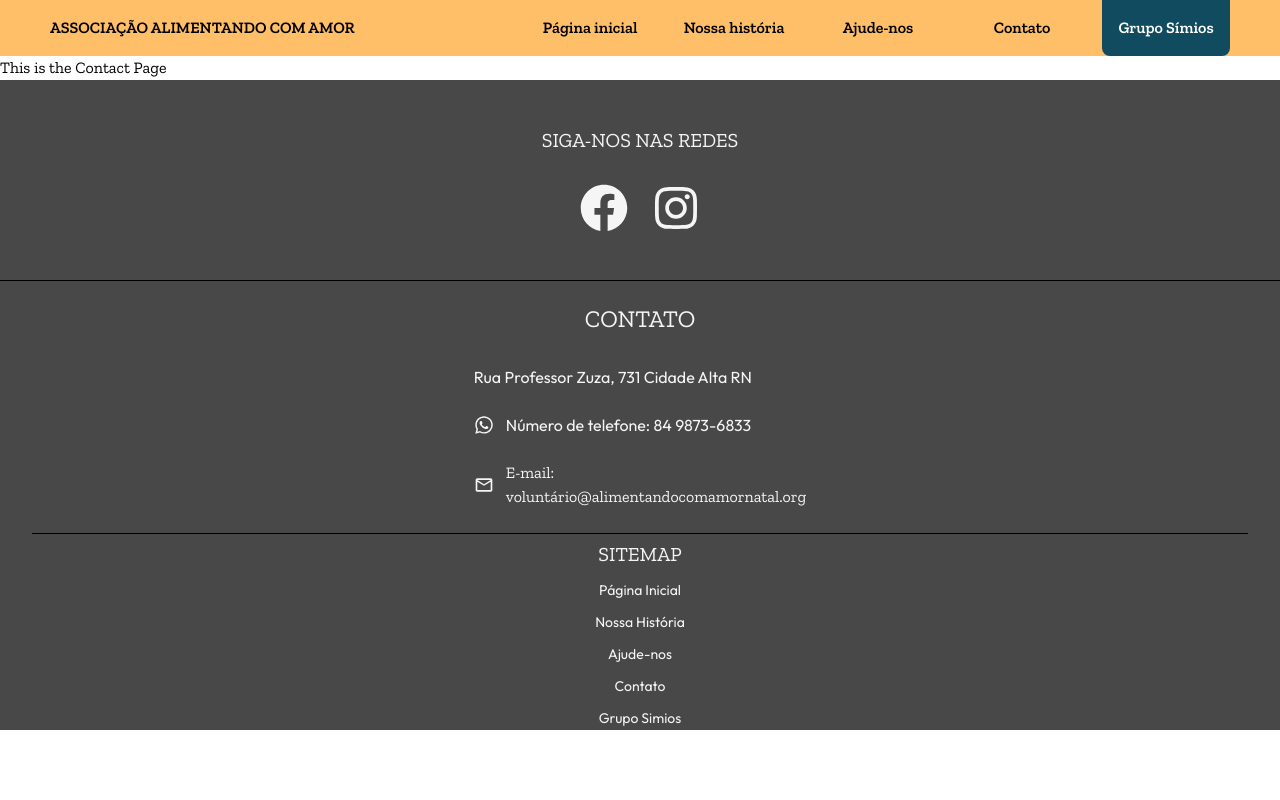
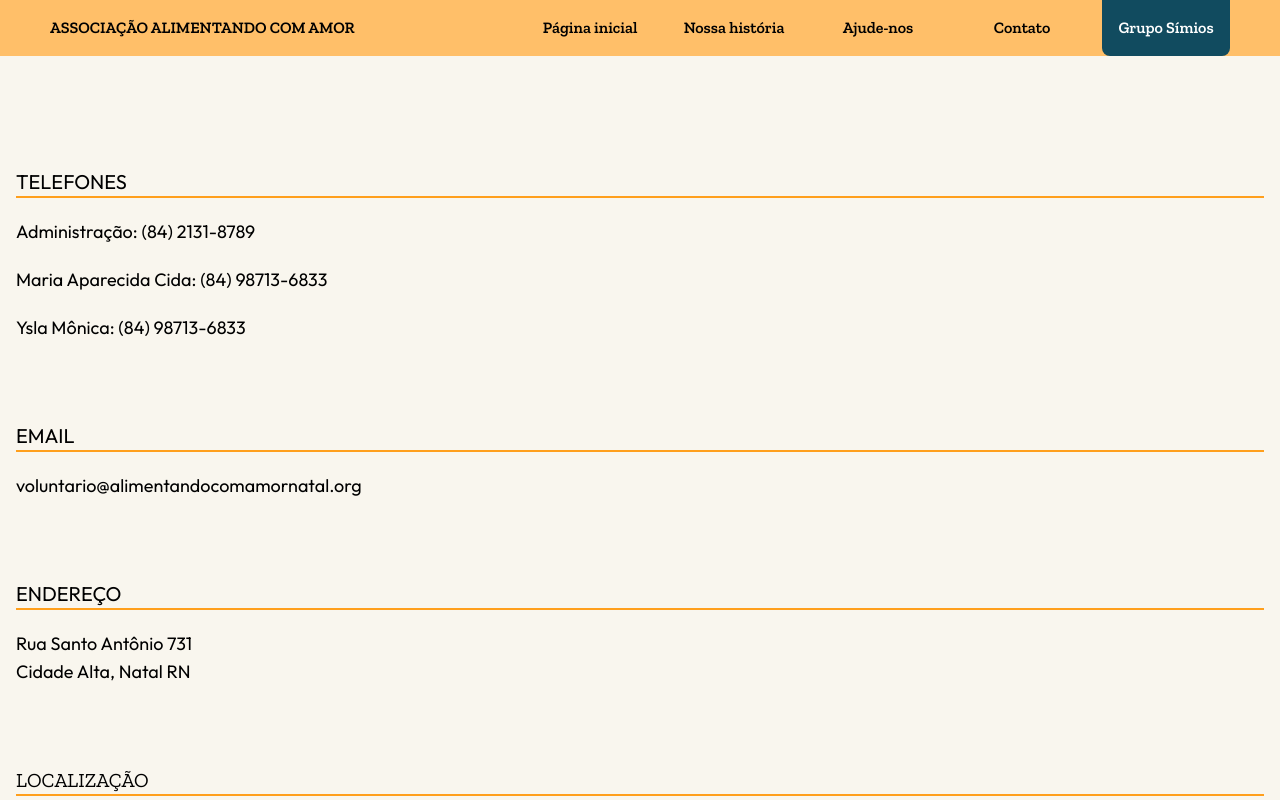
Before and after one commit to Grupo-Simios/Alimentando_Com_Amor, a Next.js app: page /contato in a window 1280 px wide. Shown: the top 800 px of the page. Built offline with nearby package versions, Linux system fonts and the light colour scheme.

Commit message:
FEAT: "created content of page Contato"

```diff
--- a/src/app/contato/page.tsx
+++ b/src/app/contato/page.tsx
@@ -1,7 +1,179 @@
-export default function Contact(){
-  return(
-    <>
-    <span>This is the Contact Page</span>
-    </>
-  )
+"use client";
+
+import { ZillaFont, outfitFont } from "@/assets/fonts";
+import { Menu } from "@/components/calltoaction.collection/Menu";
+import { useRef } from "react";
+
+export default function Contact() {
+  const Email = useRef<any>();
+
+  const copyEmail = () => {
+    navigator.clipboard
+      .writeText(Email.current.innerText)
+      .then(() => alert("Copiado com sucesso"));
+  };
+
+  return (
+    <div
+      className="flex items-center flex-col gap-20
+      bg-[#F9F6EE]
+
+    max-[150px]:overflow-x-hidden"
+    >
+      <header
+        className="flex   w-full h-16 justify-end items-center backdrop-blur fixed  px-1
+    md:hidden
+    max-[200px]:h-10
+    "
+      >
+        <h1
+          className={`${ZillaFont.className} uppercase absolute flex  gap-3 items-center z-[-1] justify-center inset-0 text-xl
+
+        max-[200px]:text-[13px]
+        max-[210px]:px-0
+
+        xsm:text-2xl
+         max-[320px]:text-base`}
+        >
+          Contato
+        </h1>
+        <Menu />
+      </header>
+
+      <section
+        className={`${outfitFont.className} w-full px-4 flex flex-col mt-28  gap-5`}
+      >
+        <span
+          className=" text-xl leading-7 text-[#1B1B1BCC]] border-b-[2px] border-[#FF9F1C]
+
+        max-[350px]:text-lg
+        max-[280px]:text-base
+        max-[200px]:text-sm
+        max-[200px]:font-bold
+        max-[160px]:text-[10px]
+
+        "
+        >
+          TELEFONES
+        </span>
+
+        <ul
+          className={`${outfitFont.className} text-lg flex flex-col gap-5
+
+        max-[400px]:text-base
+        max-[350px]:text-sm
+        max-[310px]:text-xs
+        max-[260px]:text-[10px]
+        max-[200px]:text-[8px]
+        max-[200px]:font-semibold
+        `}
+        >
+          <li>Administração: (84) 2131-8789</li>
+          <li>Maria Aparecida Cida: (84) 98713-6833</li>
+          <li>Ysla Mônica: (84) 98713-6833</li>
+        </ul>
+      </section>
+
+      <section
+        className={`${outfitFont.className} w-full px-4 flex flex-col  gap-5 relative`}
+      >
+        <button
+          onClick={copyEmail}
+          className="absolute right-4 p-1 hidden items-center justify-center bg-[#83838328] rounded-sm   text-xs text-[#000000f5]
+
+          max-[300px]:flex
+          max-[240px]:text-[10px]
+          max-[240px]:top-[-2px]
+          max-[180px]:text-[8px]
+
+          "
+        >
+          Copiar email
+        </button>
+        <span
+          className="font-normal text-xl leading-7 text-[#1B1B1BCC]] border-b-[2px] border-[#FF9F1C]
+        max-[350px]:text-lg
+        max-[280px]:text-base
+        max-[200px]:text-sm
+        max-[200px]:font-bold
+        max-[160px]:text-[10px]
+
+        "
+        >
+          EMAIL
+        </span>
+        <ul
+          className={`${outfitFont.className} text-lg flex flex-col gap-5
+
+        max-[400px]:text-base
+        max-[350px]:text-sm
+        max-[310px]:font-bold
+        max-[310px]:text-xs
+        max-[280px]:text-[10px]
+        max-[240px]:text-[8px]
+        max-[210px]:text-[8px]
+        max-[200px]:text-[6px]
+        `}
+        >
+          <li ref={Email}>voluntario@alimentandocom{}amornatal.org</li>
+        </ul>
+      </section>
+
+      <section
+        className={`${outfitFont.className} w-full px-4 flex flex-col  gap-5`}
+      >
+        <span
+          className="font-normal text-xl leading-7 text-[#1B1B1BCC]] border-b-[2px] border-[#FF9F1C]
+         max-[350px]:text-lg
+         max-[280px]:text-base
+         max-[200px]:text-sm
+         max-[160px]:text-[10px]
+         max-[160px]:font-bold
+        "
+        >
+          ENDEREÇO
+        </span>
+
+        <ul
+          className={`${outfitFont.className} text-lg flex flex-col gap-5
+
+        max-[400px]:text-base
+        max-[350px]:text-sm
+        max-[310px]:text-xs
+        max-[200px]:text-[8px]
+        max-[200px]:font-semibold
+
+        `}
+        >
+          <li>
+            Rua Santo Antônio 731 <br /> Cidade Alta, Natal RN
+          </li>
+        </ul>
+      </section>
+
+      <section className="w-full px-4 flex flex-col  gap-10 mb-20">
+        <span
+          className="font-normal text-xl leading-7 text-[#1B1B1BCC]] border-b-[2px] border-[#FF9F1C]
+
+        max-[350px]:text-lg
+        max-[280px]:text-base
+        max-[200px]:text-sm
+        max-[160px]:text-xs
+        max-[200px]:font-bold
+        max-[160px]:text-[10px]
+        "
+        >
+          LOCALIZAÇÃO
+        </span>
+
+        <figure className="flex w-full max-w-[300px] self-center">
+          <img
+            className="w-full"
+            src="https://github.com/DaviSC17.png"
+            alt="imagem qualquer"
+          />
+        </figure>
+      </section>
+    </div>
+  );
 }
```
